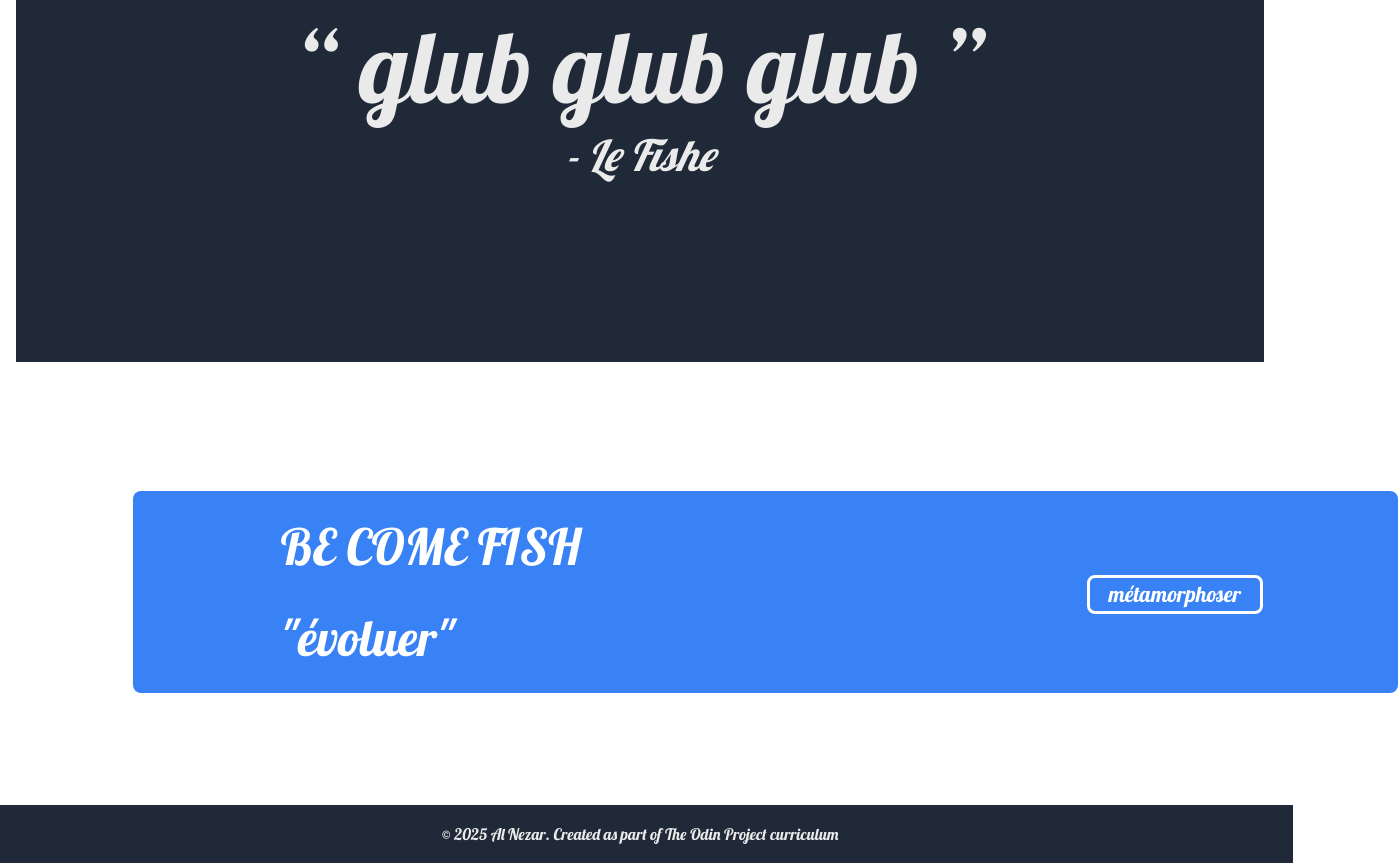
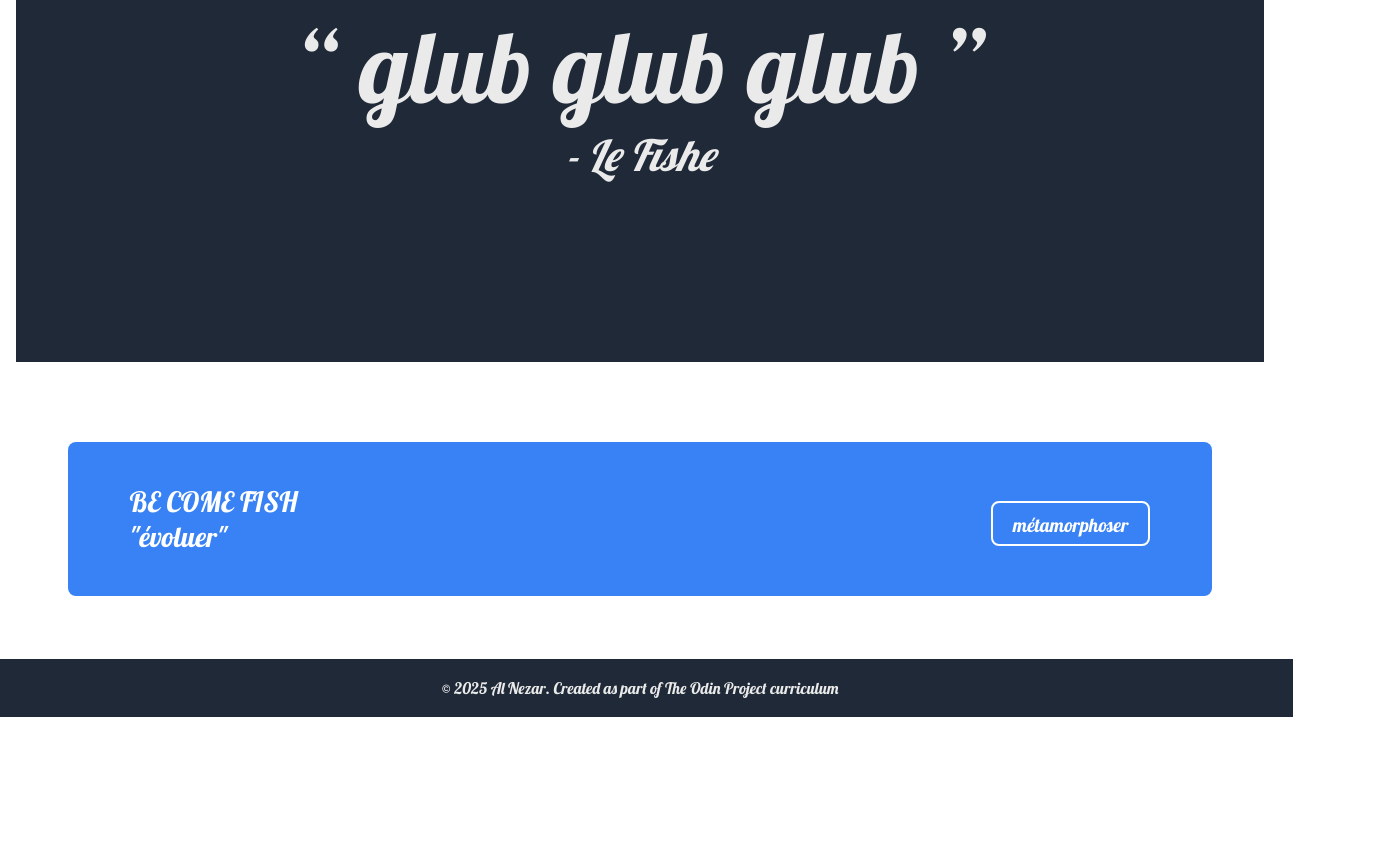
Before and after one commit to ALNezar/Le-Fishe-landing-page, a plain HTML site: page index.html in a window 1280 px wide. Shown: the part 2598-3461 px from the top of the page, 1398 px wide, since content can reach past the window. After the commit the page ends 3315 px from the top, so only its background shows below. Drawn offline with Linux system fonts and the light colour scheme.

Commit message:
style (css); update call-to-action button hover and spacing

```diff
--- a/index.html
+++ b/index.html
@@ -127,9 +127,11 @@
 </div>
 
 <div class="call-to-action">
-<p>BE COME FISH</p>
-<p>"évoluer"</p>
- <button class="call-to-action-button">métamorphoser</button>
+  <div class="call-to-action-text">
+    <p>BE COME FISH</p>
+    <p>"évoluer"</p>
+  </div>
+  <button class="call-to-action-button">métamorphoser</button>
 </div>
 
 
--- a/styles/base.css
+++ b/styles/base.css
@@ -108,47 +108,57 @@ color: #eaeaea;
     font-size: 43px;
 }
 
-
 .call-to-action {
-    font-size: 50px;
-  color: rgb(255, 255, 255);
+  font-size: 2.5rem;
+  color: white;
   background-color: #3882f6;
   border-radius: 8px;
-  height: 183.4px;
-  width: 1246.8px;
   display: flex;
-  flex-flow: column wrap;
-  align-content: center;
+  flex-direction: row;
+  justify-content: space-between;
+  align-items: center;
   font-family: "Lobster", sans-serif;
-  margin: 129px;
-  padding: 9.2px;
+  margin: 80px auto;
+  padding: 40px 60px;
+  text-align: left;
+  max-width: 90%;
+  box-sizing: border-box;
+  flex-wrap: wrap;
 }
-.call-to-action p {
- margin: 14px;
+
+
+.call-to-action-text p {
+  margin: 0;
+  font-size: 28px;
 }
 
 .call-to-action-button {
   font-family: "Lobster", sans-serif;
-  font-size: 22px;
+  font-size: 1.2rem;
   background-color: #3882f6;
   border-radius: 8px;
-  color: rgb(255, 255, 255);
-  border: solid white;
-  height: 39.4px;
-  width: 175.4px;
-  margin-left: 492.0px;
-  margin-top: 74.2px;
+  color: white;
+  border: 2px solid white;
+  height: 45px;
+  width: auto;
+  padding: 10px 20px;
+  margin-top: 10px;
+  cursor: pointer;
+  transition: all 0.2s ease;
+}
+@media (max-width: 768px) {
+  .call-to-action {
+    flex-direction: column;
+    align-items: flex-start;
+    text-align: left;
+  }
+
+  .call-to-action-button {
+    align-self: flex-end;
+  }
 }
 
 .call-to-action-button:hover {
   border: 2px dashed white;
-  background-color:     #1F2937;
+  background-color: #1F2937;
 }
-.button-top:hover {
-  border: 2px dashed white;
-  background-color: #607aad;
-
-
-  color: white;
-  transform: translateY(-1px);
-}
```
Lines whose indentation alone changed are shown as unchanged.
